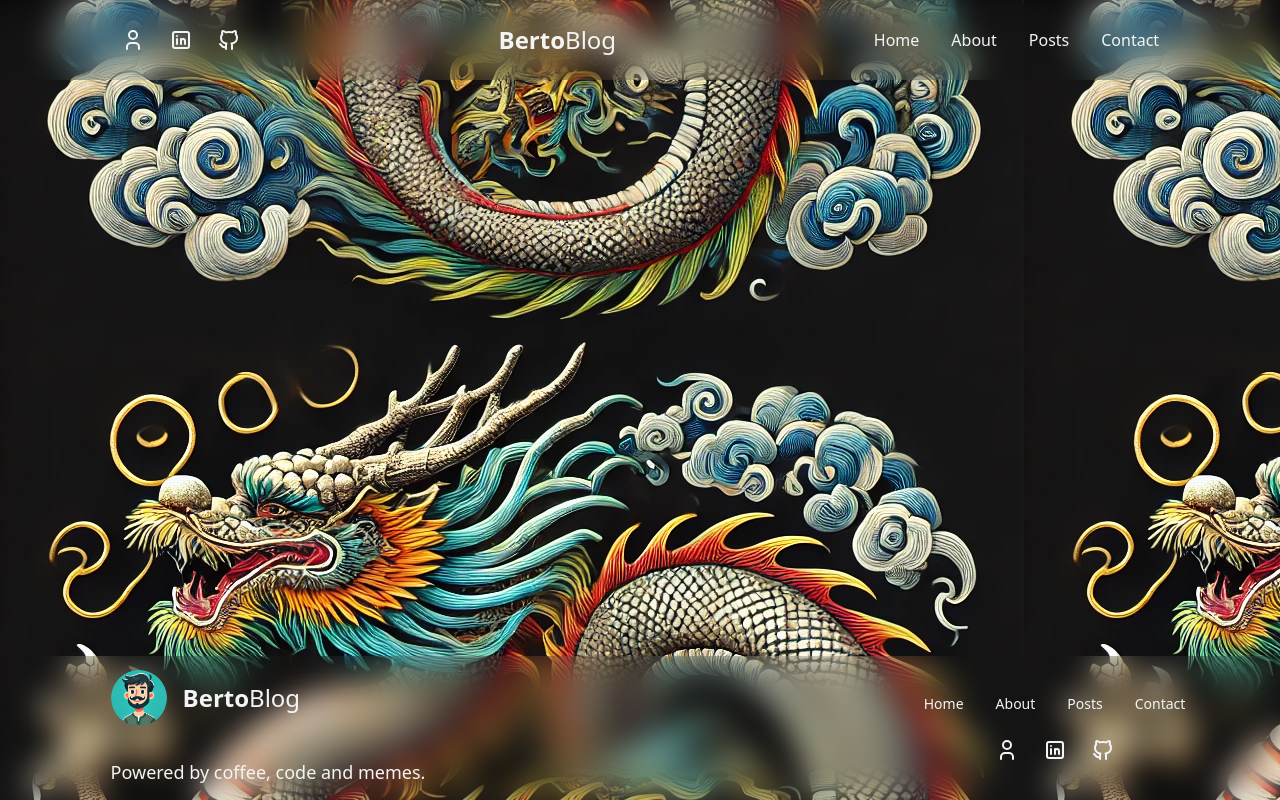
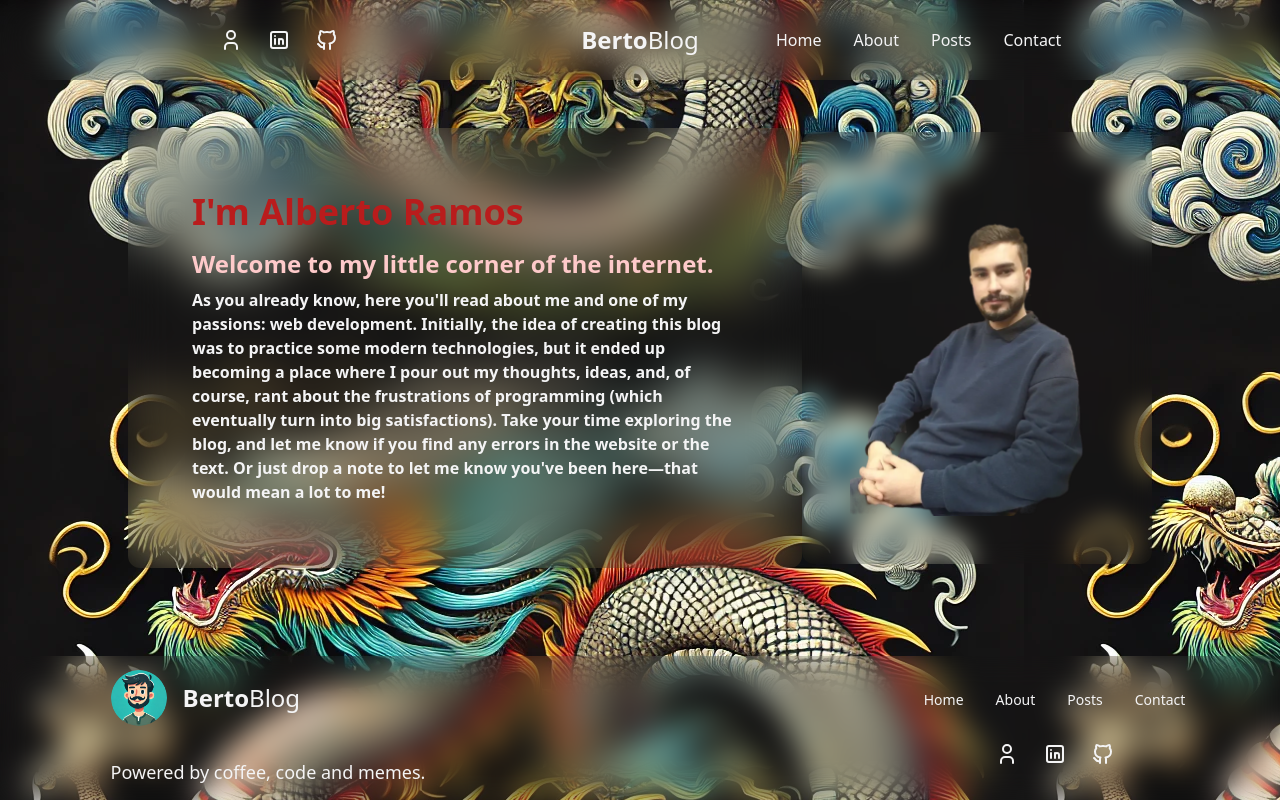
Before and after one commit to BertoRamosM/astroblog, an Astro site: page /about in a window 1280 px wide. Built offline with nearby package versions, Linux system fonts and the light colour scheme; Astro itself is replaced by a stand-in of ours; what tailwind-gradient-mask-image would draw is missing.

Commit message:
about page created

```diff
--- a/src/components/Footer/Footer.jsx
+++ b/src/components/Footer/Footer.jsx
@@ -7,22 +7,22 @@ import Icons from "../Navbar/navbarComponents/Icons.jsx"
 const Footer = ({ links, iconsLink }) => {
   return (
     <div className="bottom-0 backdrop-blur-lg w-full text-zinc-100 h-36 flex items-center justify-around gradient-mask-t-0 border-none max-w-full">
-      <div className="w-1/2 flex flex-col gap-8 pl-4">
+      <div className="w-1/2 flex flex-col gap-2 sm:gap-8 pl-4">
         <div className="flex items-center align-center gap-4">
           <img
             src="/images/logoPerso.png"
             alt="perso logo"
             className="rounded-full size-8 sm:size-14"
           />
-          <h1 className="font-bold sm:text-2xl hover:text-red-500 cursor-pointer hover:scale-105 transition-all duration-100">
+          <a href='/' className="font-bold sm:text-2xl hover:text-red-500 cursor-pointer hover:scale-105 transition-all duration-100">
             Berto<span class="font-light">Blog</span>
-          </h1>
+          </a>
         </div>
         <p className="text-xs sm:text-lg">Powered by coffee, code and memes.</p>
       </div>
-      <div className="flex items-center gap-2 sm:gap-6 flex-col text-xs sm:text-sm">
+      <div className="flex items-center gap-3 sm:gap-8 flex-col text-xs sm:text-sm">
         <Links links={links} />
-        <Icons/>
+        <Icons />
       </div>
     </div>
   );
--- a/src/components/Navbar/Navbar.jsx
+++ b/src/components/Navbar/Navbar.jsx
@@ -20,7 +20,7 @@ const Navbar = ({ links, iconsLink }) => {
       </div>
       <a
         href="/"
-        className="font-bold text-2xl hover:text-red-500 cursor-pointer hover:scale-105 transition-all duration-100 px-4 z-50"
+        className="fixed font-bold text-2xl hover:text-red-500 cursor-pointer hover:scale-105 transition-all duration-100 px-4 z-50"
       >
         Berto<span className="font-light">Blog</span>
       </a>
--- a/src/layouts/MainLayout.astro
+++ b/src/layouts/MainLayout.astro
@@ -32,7 +32,7 @@ const links = [
   >
     <Navbar client:load links={links} />
     <header title={title}></header>
-    <main class="flex-grow">
+    <main class="flex-grow w-[80%]">
       <slot />
     </main>
     <Footer links={links}  />
--- a/src/pages/about.astro
+++ b/src/pages/about.astro
@@ -1,7 +1,34 @@
 ---
+import { Image } from "astro:assets";
 import MainLayout from "../layouts/MainLayout.astro";
+import SelfPic from "../images/cvpic4bg.webp";
 
 const title = "Berto Ramos Blog | About";
 ---
 
-<MainLayout title={title} />
+<MainLayout title={title}>
+  <div class="h-full mt-12 mb-16 flex flex-col sm:flex-row items-center justify-center">
+    <div class="p-16 backdrop-blur-xl rounded-xl font-semibold text-pretty">
+      <h1 class="text-4xl text-red-700 mb-4">I'm Alberto Ramos</h1>
+      <h2 class="text-2xl text-red-200 mb-2">Welcome to my little corner of the internet.</h2>
+      <p>
+        As you already know, here
+        you'll read about me and one of my passions: web development. Initially,
+        the idea of creating this blog was to practice some modern technologies,
+        but it ended up becoming a place where I pour out my thoughts, ideas,
+        and, of course, rant about the frustrations of programming (which
+        eventually turn into big satisfactions). Take your time exploring the
+        blog, and let me know if you find any errors in the website or the text.
+        Or just drop a note to let me know you've been here—that would mean a
+        lot to me!
+      </p>
+    </div>
+    <Image
+      src={SelfPic}
+      alt="picture of myself"
+      width={350}
+      height={350}
+      class="p-12 backdrop-blur-md rounded-xl"
+    />
+  </div>
+</MainLayout>
```
Also changed, not shown: src/images/cvpic4bg.webp (added).
